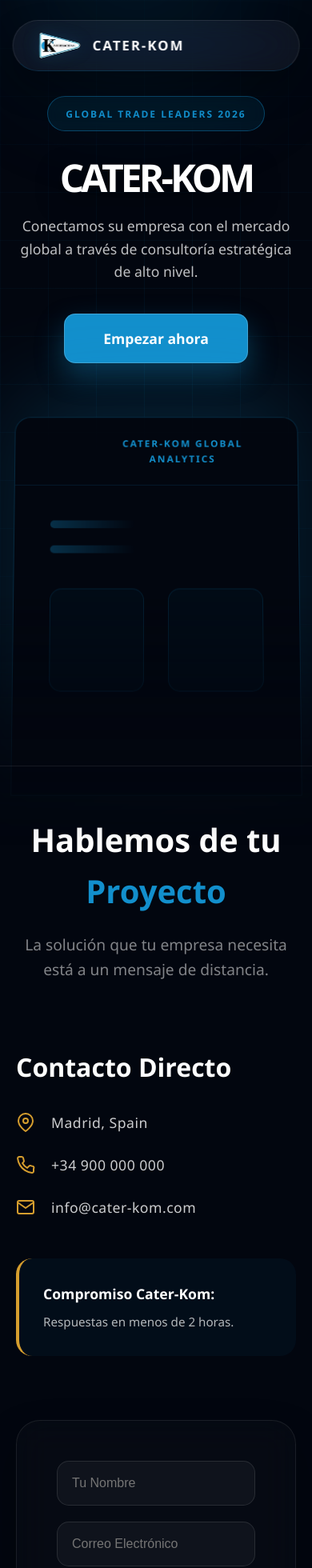
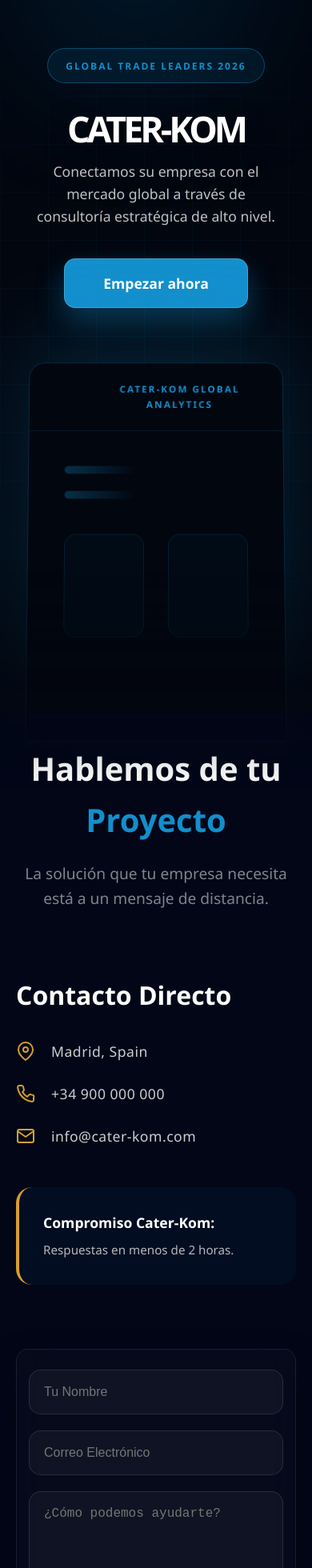
Before and after one commit to IsaacJrzz/Cater-Kom-Internacional-SL, a React (Vite) app: page / in a window 390 px wide. Shown: the top 1960 px of the page at 80% size. Built offline with nearby package versions, Linux system fonts and the light colour scheme.

Commit message:
fix: app

```diff
--- a/src/App.jsx
+++ b/src/App.jsx
@@ -10,26 +10,25 @@ import Footer from './components/Footer';
 
 function App() {
   return (
-    <div className="App" style={{ margin: 0, padding: 0, boxSizing: 'border-box' }}>
+    <div className="App">
 
-      <Navbar />
+      {/* El Navbar ahora desaparece en móvil */}
+      <div className="hide-on-mobile">
+        <Navbar />
+      </div>
 
       <main>
-        {/* El Hero se queda en ambos */}
         <Hero />
 
-        {/* Estas secciones desaparecen en móvil */}
         <div className="hide-on-mobile">
           <Services />
           <About />
         </div>
 
-        {/* El Contacto se queda en ambos */}
         <Contact />
       </main>
 
       <Footer />
-
     </div>
   );
 }
--- a/src/index.css
+++ b/src/index.css
@@ -943,34 +943,43 @@ body {
    ============================================================ */
 
 @media (max-width: 1200px) {
-    /* 1. Ocultamos las secciones pesadas */
+    /* 1. Limpieza de secciones */
     .hide-on-mobile {
         display: none !important;
     }
 
-    /* 2. Ajustamos el Hero para que sea la estrella */
+    /* 2. Hero: Sin Navbar arriba, bajamos el padding */
     #root .hero-section {
         height: auto !important;
-        min-height: 90vh !important; /* Casi toda la pantalla */
-        padding-top: 120px !important;
-        padding-bottom: 60px !important;
+        min-height: 70vh !important; /* No necesita ser 100vh para no dejar huecos */
+        padding: 60px 20px !important; /* Padding menor al no haber Navbar */
         display: flex !important;
         flex-direction: column !important;
         justify-content: center !important;
     }
 
-    /* 3. Aseguramos que el título se vea bien grande */
     #root .hero-title-reflect {
-        font-size: 3rem !important;
+        font-size: 2.8rem !important;
+        margin-bottom: 15px !important;
         line-height: 1.1 !important;
-        width: 100% !important;
-        margin-bottom: 20px !important;
     }
 
-    /* 4. Pegamos la sección de contacto */
+    /* 3. El Formulario de Contacto (Aseguramos que sea cómodo) */
     #root .contact-section {
-        padding: 60px 20px !important;
-        margin-top: 0 !important;
-        border-top: 1px solid rgba(255, 255, 255, 0.1);
+        padding: 40px 20px !important;
+        background: #020617 !important;
+    }
+
+    /* Si tu formulario está dentro de un Card, forzamos el ancho */
+    .contact-form-card {
+        width: 100% !important;
+        padding: 25px 15px !important;
+        border-radius: 15px !important;
+    }
+
+    /* 4. Footer y Datos de Contacto */
+    .footer-container {
+        padding: 40px 20px !important;
+        text-align: center !important;
     }
 }
```
